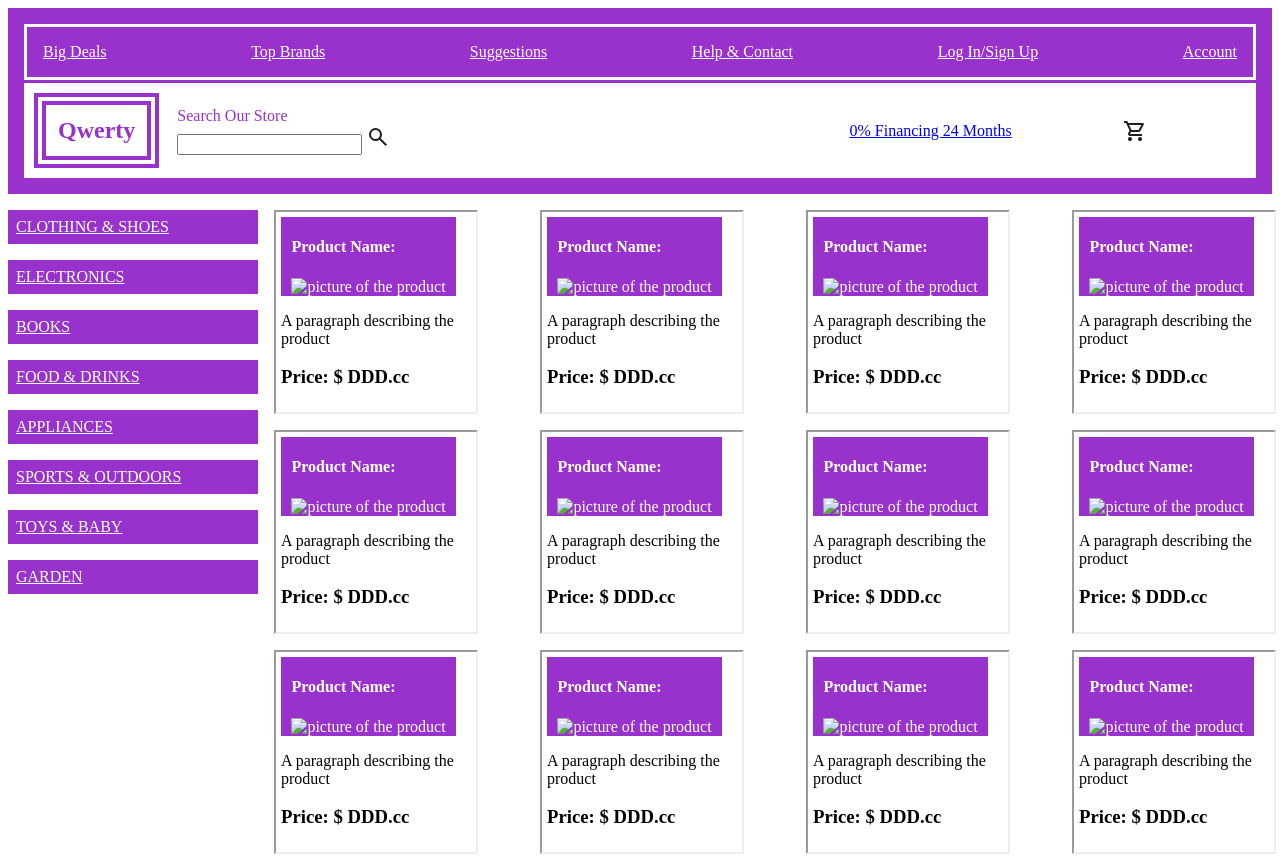
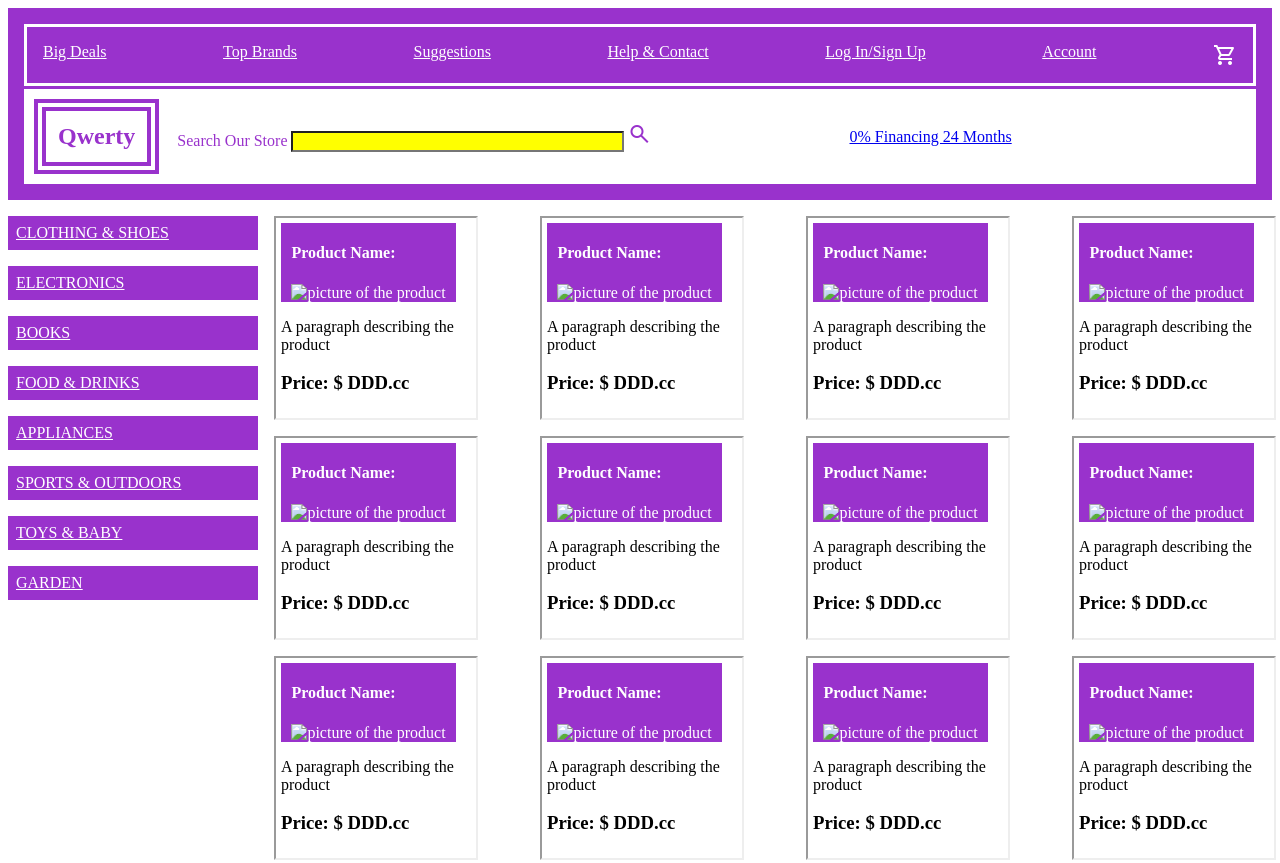
Before and after one commit to DamianDM2006/Block08_Deployment, a plain HTML site: page index.html in a window 1280 px wide. Shown: the top 863 px of the page. Drawn offline with nearby package versions, Linux system fonts and the light colour scheme.

Commit message:
updated <form> element. experiment w/ icons.

```diff
--- a/index.css
+++ b/index.css
@@ -25,6 +25,11 @@ header > nav {
   display: flex;
   justify-content: space-between;
   flex-wrap: wrap;
+}
+
+input {
+  background-color: yellow;
+  width: 50%;
 }
 
 header > section {
--- a/index.html
+++ b/index.html
@@ -5,6 +5,14 @@
     <title>Qwerty The Store</title>
     <meta name="viewport" content="width=device-width, initial-scale=1.0" />
     <link rel="stylesheet" href="index.css" />
+    <!--link
+      rel="stylesheet"
+      href="https://fonts.googleapis.com/css2?family=Material+Symbols+Outlined:opsz,wght,FILL,GRAD@24,400,0,0&icon_names=shopping_cart"
+    /-->
+    <link
+      rel="stylesheet"
+      href="https://fonts.googleapis.com/css2?family=Material+Symbols+Outlined:opsz,wght,FILL,GRAD@24,400,0,0&icon_names=search"
+    />
   </head>
 
   <body>
@@ -16,23 +24,20 @@
         <a href="helpUrl">Help & Contact</a>
         <a href="LogInUrl">Log In/Sign Up</a>
         <a href="AccountUrl">Account</a>
-
-        <!--Cart Icon Needed:  Research Required to propagate info-->
+        <span class="material-symbols-outlined">shopping_cart</span>
       </nav>
       <section header-b>
         <h2 id="qwert">Qwerty</h2>
 
         <search>
-          <form>Search Our Store</form>
-          <input type="search"/>
-          <img src="./images/search_24dp_1F1F1F_FILL0_wght400_GRAD0_opsz24.svg"/>
+          <form>
+            Search Our Store
+            <input type="search" />
+            <span class="material-symbols-outlined"> search </span>
+          </form>
         </search>
 
-        <a
-          id="financing"
-          href="FinancingUrl">0% Financing 24 Months</a>
-
-        <img src="./images/shopping_cart_24dp_1F1F1F_FILL0_wght400_GRAD0_opsz24.svg"/>
+        <a id="financing" href="FinancingUrl">0% Financing 24 Months</a>
       </section>
     </header>
 
@@ -141,16 +146,11 @@
           src="./cards.html"
         >
         </iframe>
-
       </section>
     </main>
 
     <footer>
-      <iframe
-        id="foot-x"
-        src="./footer.html"
-        width="100%"
-        height="100%"
+      <iframe id="foot-x" src="./footer.html" width="100%" height="100%"
         >foot-x
       </iframe>
     </footer>
```
Lines whose indentation alone changed are shown as unchanged.
